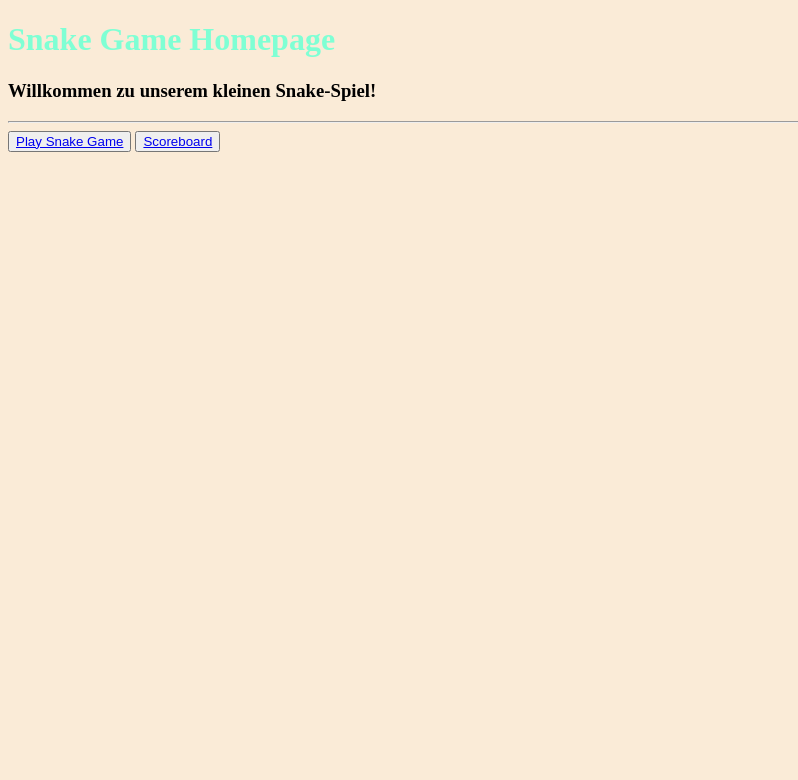
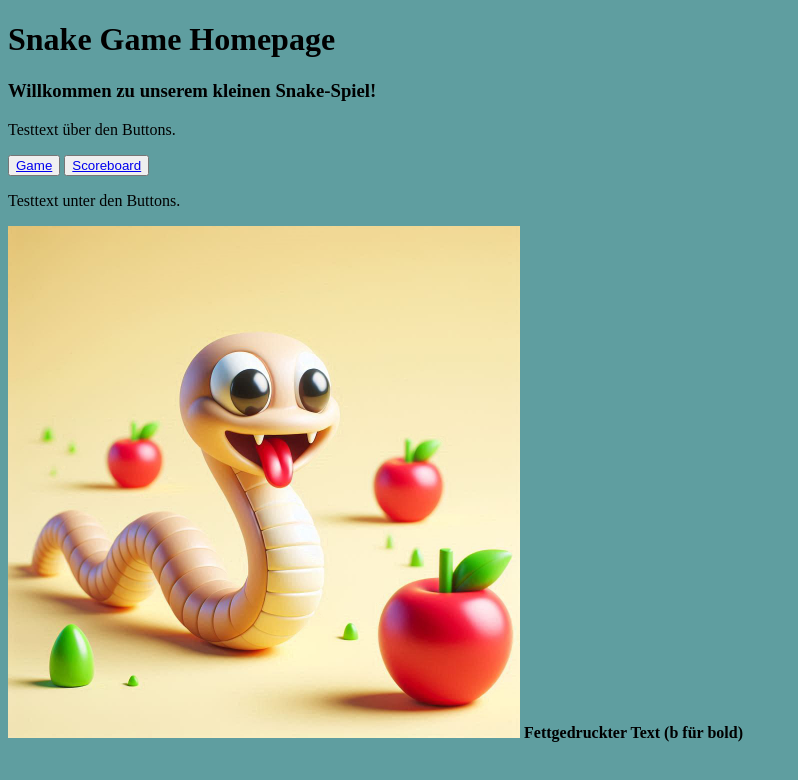
Before and after one commit to JanUwU42/snakeGameGJ, a plain HTML site: page Index.html in a window 1280 px wide. Shown: the whole page, without its empty margins (0-798 px from the left). Drawn offline with Linux system fonts and the light colour scheme.

Commit message:
html neu

```diff
--- a/Index.html
+++ b/Index.html
@@ -1,20 +1,37 @@
 <!DOCTYPE html>
 <html lang="de">
-
 <head>
     <meta charset="UTF-8">
-    <title>Snake-Spiel</title>
+    <title>Snake-Spiel Homepage</title>
     <link href="style/main.css" rel="stylesheet" />
 </head>
-
 <body>
     <h1>Snake Game Homepage</h1>
     <h3>Willkommen zu unserem kleinen Snake-Spiel!</h3>
-    <hr>
 
-    <button><a href="sites/snakeGame.html">Play Snake Game</a></button>
+
+    <p>
+        Testtext über den Buttons.
+    </p>
+
+    <button><a href="sites/snakeGame.html">Game</a></button>
     <button><a href="sites/scoreboard.html">Scoreboard</a></button>
 
+    <script>
+        //Hier kommt ein sog. JavaScript reingeschürt
+    </script>
+
+    <p>
+        Testtext unter den Buttons.
+    </p>
+
+    <img src="OIG2.jpeg",
+         alt="Happy Schlanke, die einem Apfel hinterher geiert.",
+        width="512" height="512">
+
+    <b>
+        Fettgedruckter Text (b für bold)
+    </b>
+
 </body>
-
 </html>
--- a/style/main.css
+++ b/style/main.css
@@ -1,7 +1,7 @@
 h1 {
-    color: aquamarine;
+    color: black;
 }
 
 body {
-    background-color: antiquewhite;
+    background-color: cadetblue;
 }
```
Also changed, not shown: OIG2.jpeg (added).
